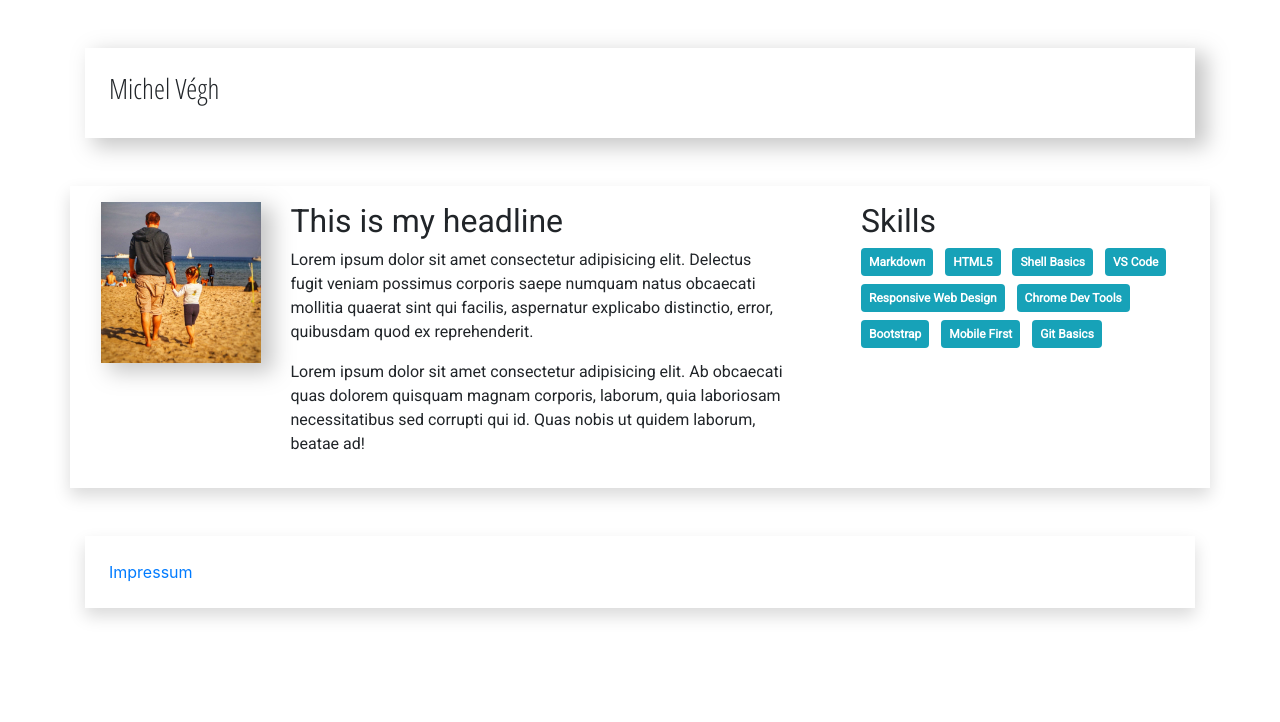
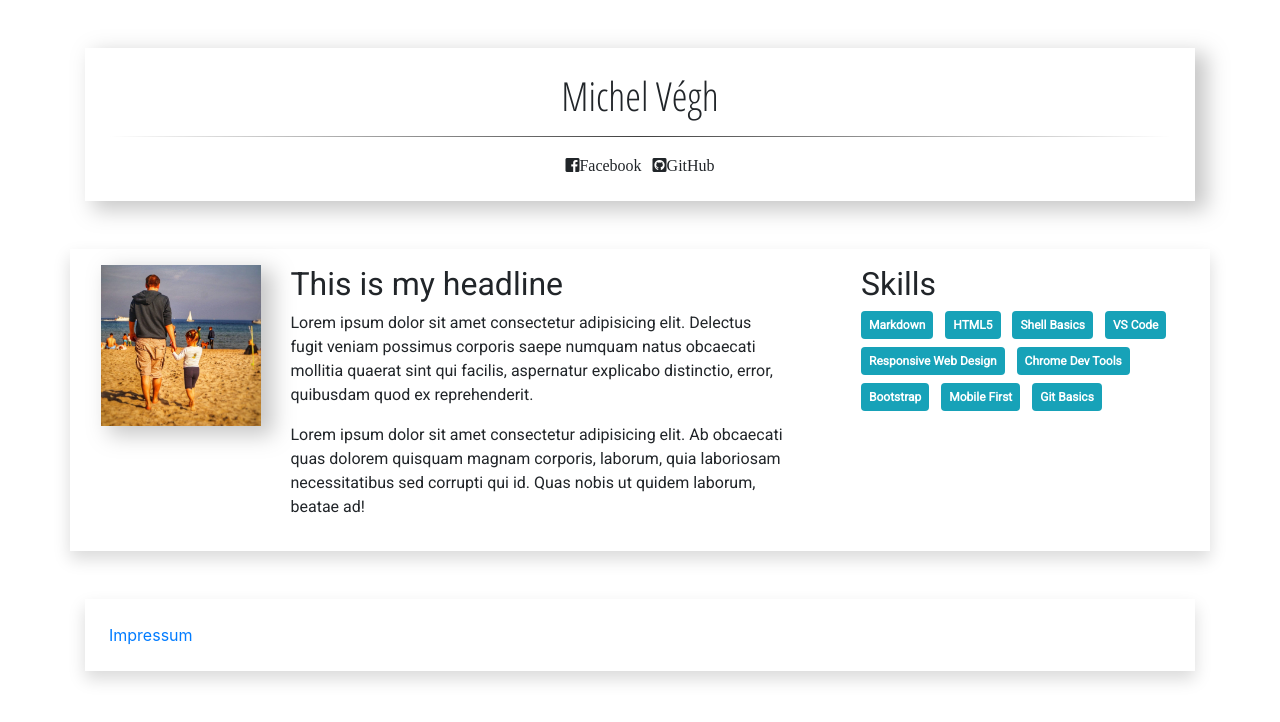
Before and after one commit to micveg/personal-website, a plain HTML site: page index.html in a window 1280 px wide. Drawn offline with nearby package versions, Linux system fonts and the light colour scheme.

Commit message:
Update CSS & Header

```diff
--- a/css/styles.css
+++ b/css/styles.css
@@ -4,8 +4,20 @@
 
 .header-font {
   font-family: Open Sans Condensed;
+  text-align: center;
 }
 
 .personal-website-font {
   font-family: Roboto;
 }
+
+.hr-style {
+  border: 0;
+  height: 1px;
+  background-image: linear-gradient(
+    to right,
+    rgba(0, 0, 0, 0),
+    rgba(0, 0, 0, 0.75),
+    rgba(0, 0, 0, 0)
+  );
+}
--- a/index.html
+++ b/index.html
@@ -9,11 +9,16 @@
   <link rel="stylesheet" href="css/bootstrap.css">
   <link rel="stylesheet" href="css/styles.css">
   <link href="https://fonts.googleapis.com/css?family=Open+Sans+Condensed:300|Roboto" rel="stylesheet">
+  <link rel="stylesheet" href="https://use.fontawesome.com/releases/v5.1.1/css/all.css" integrity="sha384-O8whS3fhG2OnA5Kas0Y9l3cfpmYjapjI0E4theH4iuMD+pLhbf6JI0jIMfYcK3yZ"
+    crossorigin="anonymous">
 </head>
 
 <body class="container mt-5">
   <header class="light-shadow header-font p-4 mb-5">
-    <h1 class="h3">Michel Végh</h1>
+    <h1 class="h1">Michel Végh</h1>
+    <hr class="hr-style">
+    <i class="fab fa-facebook-square p-1">Facebook</i>
+    <i class="fab fa-github-square p-1">GitHub</i>
   </header>
 
   <main class="shadow row mb-5">
```
